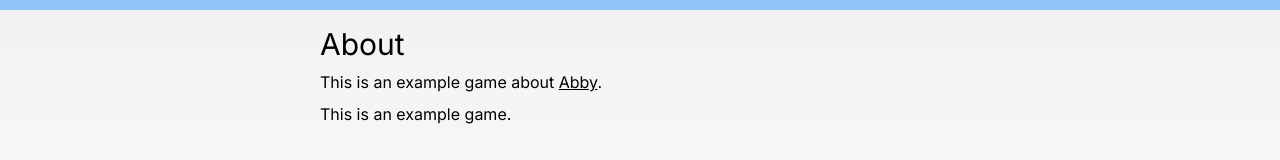
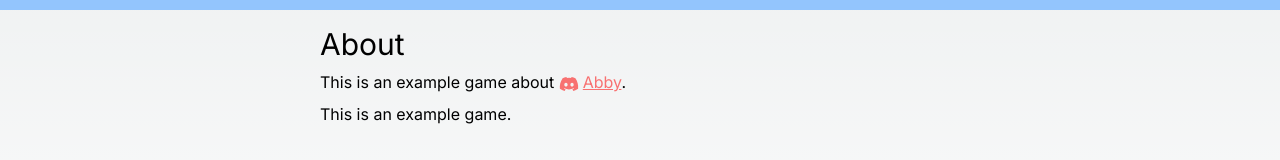
Before and after one commit to wakeupingear/project-website-template, a Next.js app: page / in a window 1280 px wide. Shown: the part 790-950 px from the top of the page. Built offline with nearby package versions, Linux system fonts and the light colour scheme.

Commit message:
feat: link icons

```diff
--- a/components/SocialLink/index.tsx
+++ b/components/SocialLink/index.tsx
@@ -1,6 +1,33 @@
 import { useConfig } from '@/pages/_app';
-import { SocialLink as SocialLinkType } from '@/types';
+import { SocialLink as SocialLinkType, ExternalSite } from '@/types';
 import React from 'react';
+import { IconType } from 'react-icons';
+import {
+    FaArtstation,
+    FaDiscord,
+    FaExternalLinkAlt,
+    FaGithub,
+    FaKickstarter,
+    FaPatreon,
+    FaTwitch,
+    FaTwitter,
+    FaYoutube,
+} from 'react-icons/fa';
+
+const ICONS: Record<ExternalSite, IconType> = {
+    artstation: FaArtstation,
+    discord: FaDiscord,
+    github: FaGithub,
+    kickstarter: FaKickstarter,
+    patreon: FaPatreon,
+    twitch: FaTwitch,
+    twitter: FaTwitter,
+    youtube: FaYoutube,
+};
+
+const ICON_PROPS = {
+    className: 'inline-block mr-1',
+};
 
 interface SocialLinkProps {
     link: SocialLinkType | string;
@@ -14,14 +41,24 @@ export default function SocialLink({ link: _link }: SocialLinkProps) {
         else return null;
     }
 
+    const { href, name, site } = link;
+    const IconComponent = ICONS[site as ExternalSite];
+
     return (
         <a
-            href={link.link}
+            href={href}
             target="_blank"
             rel="noreferrer"
-            className="text-link"
+            className="text-link text-red"
         >
-            {link.name || link.site}
+            <span className="text-nowrap inline-block">
+                {IconComponent ? (
+                    <IconComponent {...ICON_PROPS} size={20} />
+                ) : (
+                    <FaExternalLinkAlt {...ICON_PROPS} size={12} />
+                )}
+            </span>
+            {name || site}
         </a>
     );
 }
--- a/config.tsx
+++ b/config.tsx
@@ -6,7 +6,7 @@ const SITE_CONFIG: SiteConfig = {
     logline: 'A simple example game',
     linkEmbeds: {
         abby: {
-            link: 'https://www.google.com/',
+            href: 'https://www.google.com/',
             site: 'discord',
             name: 'Abby',
         },
@@ -31,7 +31,7 @@ const SITE_CONFIG: SiteConfig = {
     includePress: true,
     socialLinks: [
         {
-            link: 'https://twitter.com/',
+            href: 'https://twitter.com/',
         },
     ],
     contributors: [
@@ -47,7 +47,7 @@ const SITE_CONFIG: SiteConfig = {
             department: 'Art',
             socialLinks: [
                 {
-                    link: 'https://twitter.com/',
+                    href: 'https://twitter.com/',
                 },
                 'abby',
             ],
--- a/package.json
+++ b/package.json
@@ -11,7 +11,8 @@
   "dependencies": {
     "next": "14.2.5",
     "react": "^18",
-    "react-dom": "^18"
+    "react-dom": "^18",
+    "react-icons": "^5.2.1"
   },
   "devDependencies": {
     "@types/node": "^20",
--- a/schemas.ts
+++ b/schemas.ts
@@ -1,10 +1,10 @@
 import React from 'react';
 import {
+    ExternalSite,
     GroupedContributors,
     ProjectContributor,
     SiteConfig,
     SocialLink,
-    SocialSite,
 } from './types';
 
 type Transform<Input, Output = Input> = (
@@ -63,7 +63,7 @@ export function applySchema<Input extends object, Output extends object>(
     }, (Array.isArray(original) ? [] : {}) as Output);
 }
 
-export const SOCIAL_LINK_PREFIXES: Record<string, SocialSite> = {
+export const SOCIAL_LINK_PREFIXES: Record<string, ExternalSite> = {
     'https://www.youtube.com/watch?': 'youtube',
     'https://www.twitch.tv/': 'twitch',
     'https://twitter.com/': 'twitter',
@@ -79,9 +79,10 @@ const transform_socialLink: Transform<SocialLink | string> = (link) => {
     if (link.site) return link;
 
     const prefix = Object.keys(SOCIAL_LINK_PREFIXES).find((prefix) =>
-        link.link.startsWith(prefix)
+        link.href.startsWith(prefix)
     );
     if (prefix) link.site = SOCIAL_LINK_PREFIXES[prefix];
+
     return link;
 };
 const transform_socialLinks: Transform<(SocialLink | string)[] | undefined> = (
--- a/styles/globals.css
+++ b/styles/globals.css
@@ -35,4 +35,5 @@ body {
 
 .text-link {
     text-decoration: underline;
+    @apply text-red-400;
 }
--- a/types.ts
+++ b/types.ts
@@ -1,6 +1,6 @@
 import React from 'react';
 
-export type SocialSite =
+export type ExternalSite =
     | 'twitter'
     | 'discord'
     | 'github'
@@ -10,8 +10,8 @@ export type SocialSite =
     | 'patreon'
     | 'kickstarter';
 export type SocialLink = {
-    link: string;
-    site?: SocialSite;
+    href: string;
+    site?: ExternalSite;
     name?: string;
 };
 type _SocialLink = SocialLink | string;
```
Also changed, not shown: 1 other file (tests, documents, lock files or other folders).
